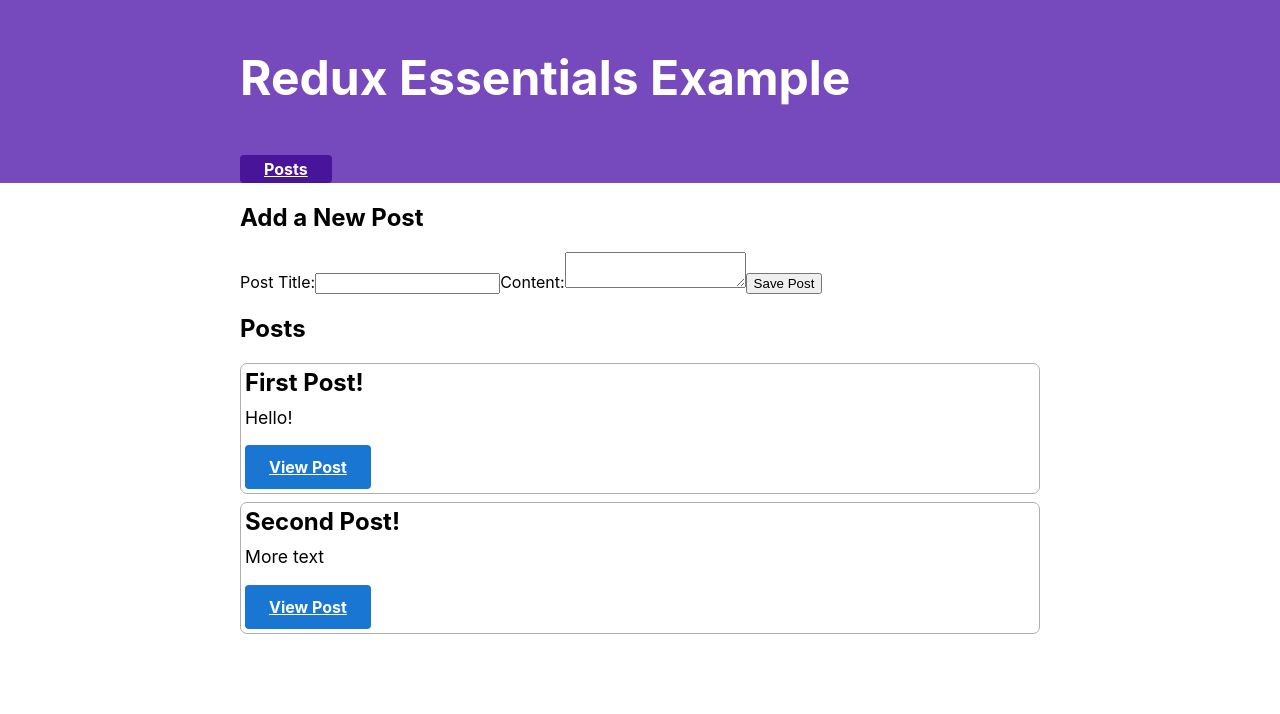
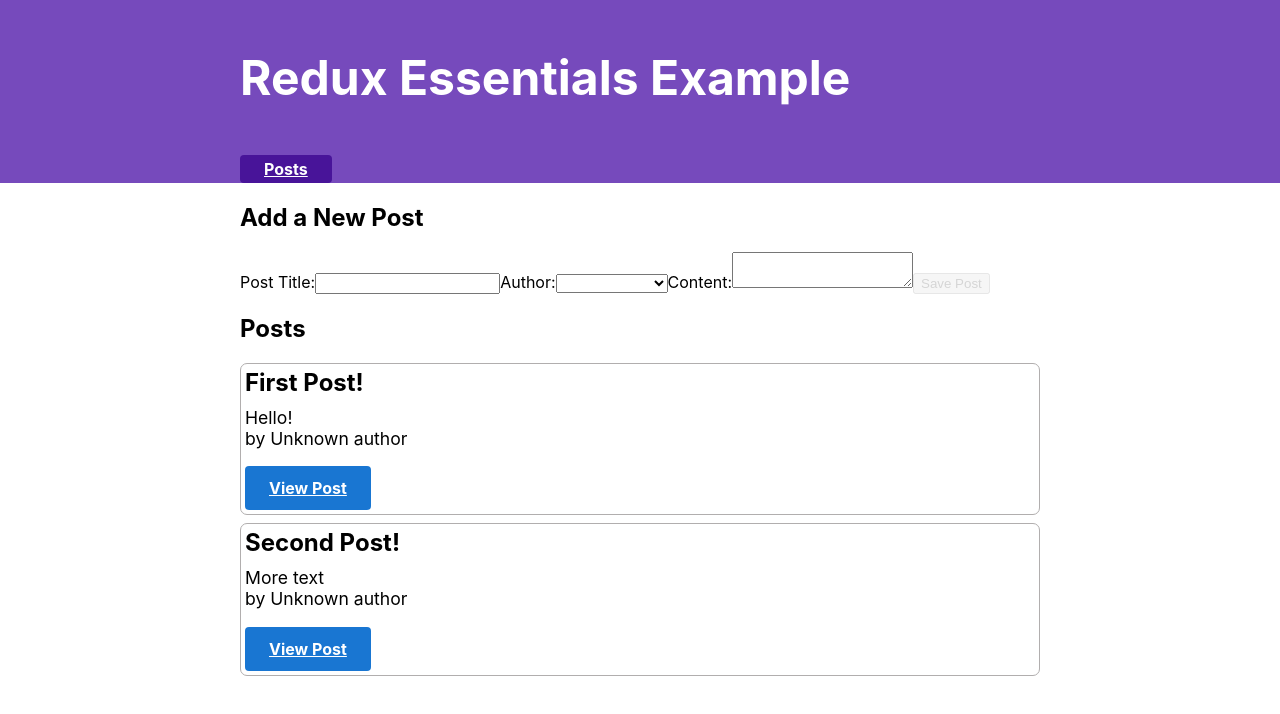
Before and after one commit to Cleomir/learning-redux, a React (Create React App) app in the folder redux-example/: page / in a window 1280 px wide. Shown: the top 714 px of the page. Built offline with nearby package versions, Linux system fonts and the light colour scheme; what miragejs, txtgen would draw is missing.

Commit message:
Add post author

```diff
--- a/redux-example/src/features/posts/AddPostForm.js
+++ b/redux-example/src/features/posts/AddPostForm.js
@@ -1,23 +1,34 @@
 import { useState } from "react";
-import { useDispatch } from "react-redux";
+import { useDispatch, useSelector } from "react-redux";
 
 import { postAdded } from "./postsSlice";
 
 const AddPostForm = () => {
-  const dispatch = useDispatch();
   const [title, setTitle] = useState("");
   const [content, setContent] = useState("");
+  const [userId, setUserId] = useState("");
+
+  const dispatch = useDispatch();
+  const users = useSelector((state) => state.users);
+
   const onTitleChanged = (event) => setTitle(event.target.value);
   const onContentChanged = (event) => setContent(event.target.value);
-
+  const onAuthorChanged = (event) => setUserId(event.target.value);
   const onSavePostClicked = () => {
     if (title && content) {
-      dispatch(postAdded(title, content));
+      dispatch(postAdded(title, content, userId));
 
       setTitle("");
       setContent("");
     }
   };
+
+  const canSave = Boolean(title) && Boolean(content) && Boolean(userId);
+  const usersOptions = users.map((user) => (
+    <option key={user.id} value={user.id}>
+      {user.name}
+    </option>
+  ));
 
   return (
     <section>
@@ -31,6 +42,11 @@
           value={title}
           onChange={onTitleChanged}
         />
+        <label htmlFor="postAuthor">Author:</label>
+        <select id="postAuthor" value={userId} onChange={onAuthorChanged}>
+          <option value=""></option>
+          {usersOptions}
+        </select>
         <label htmlFor="postContent">Content:</label>
         <textarea
           id="postContent"
@@ -38,7 +54,7 @@
           value={content}
           onChange={onContentChanged}
         ></textarea>
-        <button type="button" onClick={onSavePostClicked}>
+        <button type="button" onClick={onSavePostClicked} disabled={!canSave}>
           Save Post
         </button>
       </form>
--- /dev/null
+++ b/redux-example/src/features/posts/PostAuthor.js
@@ -0,0 +1,11 @@
+import { useSelector } from "react-redux";
+
+const PostAuthor = ({ userId }) => {
+  const author = useSelector((state) =>
+    state.users.find((user) => user.id === userId)
+  );
+
+  return <span>by {author ? author.name : "Unknown author"}</span>;
+};
+
+export default PostAuthor;
--- a/redux-example/src/features/posts/PostsList.js
+++ b/redux-example/src/features/posts/PostsList.js
@@ -1,12 +1,17 @@
 import { useSelector } from "react-redux";
 import { Link } from "react-router-dom";
+import PostAuthor from "./PostAuthor";
 
 const PostsList = () => {
   const posts = useSelector((state) => state.posts);
   const renderedPosts = posts.map((post) => (
     <article className="post-excerpt" key={post.id}>
       <h3>{post.title}</h3>
-      <p className="post-content">{post.content.substring(0, 100)}</p>
+      <p className="post-content">
+        {post.content.substring(0, 100)}
+        <br />
+        <PostAuthor userId={post.user} />
+      </p>
       <Link to={`/posts/${post.id}`} className="button muted-button">
         View Post
       </Link>
--- a/redux-example/src/features/posts/postsSlice.js
+++ b/redux-example/src/features/posts/postsSlice.js
@@ -14,12 +14,13 @@
       reducer(state, action) {
         state.push(action.payload);
       },
-      prepare(title, content) {
+      prepare(title, content, userId) {
         return {
           payload: {
             id: nanoid(),
             title,
             content,
+            user: userId,
           },
         };
       },
```
